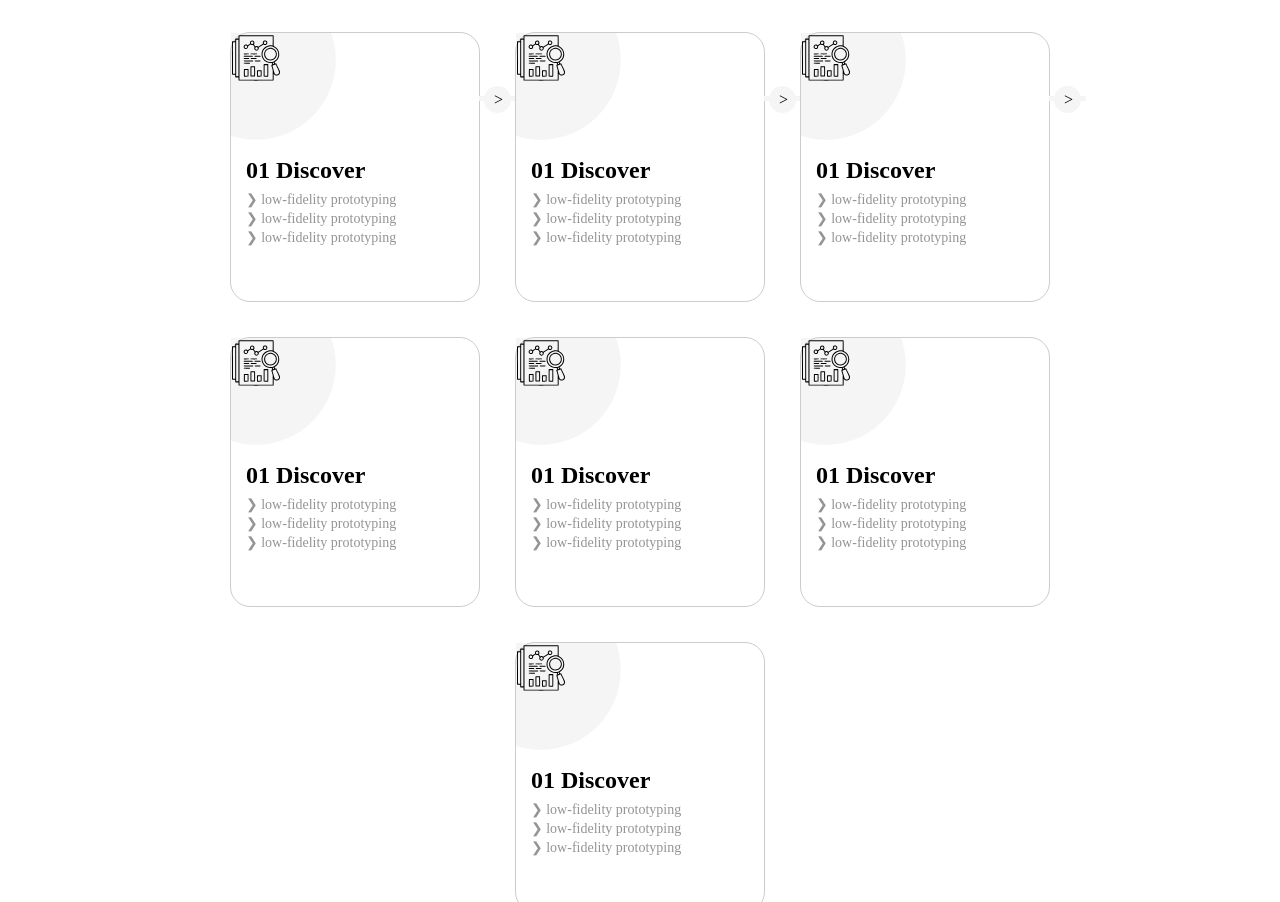
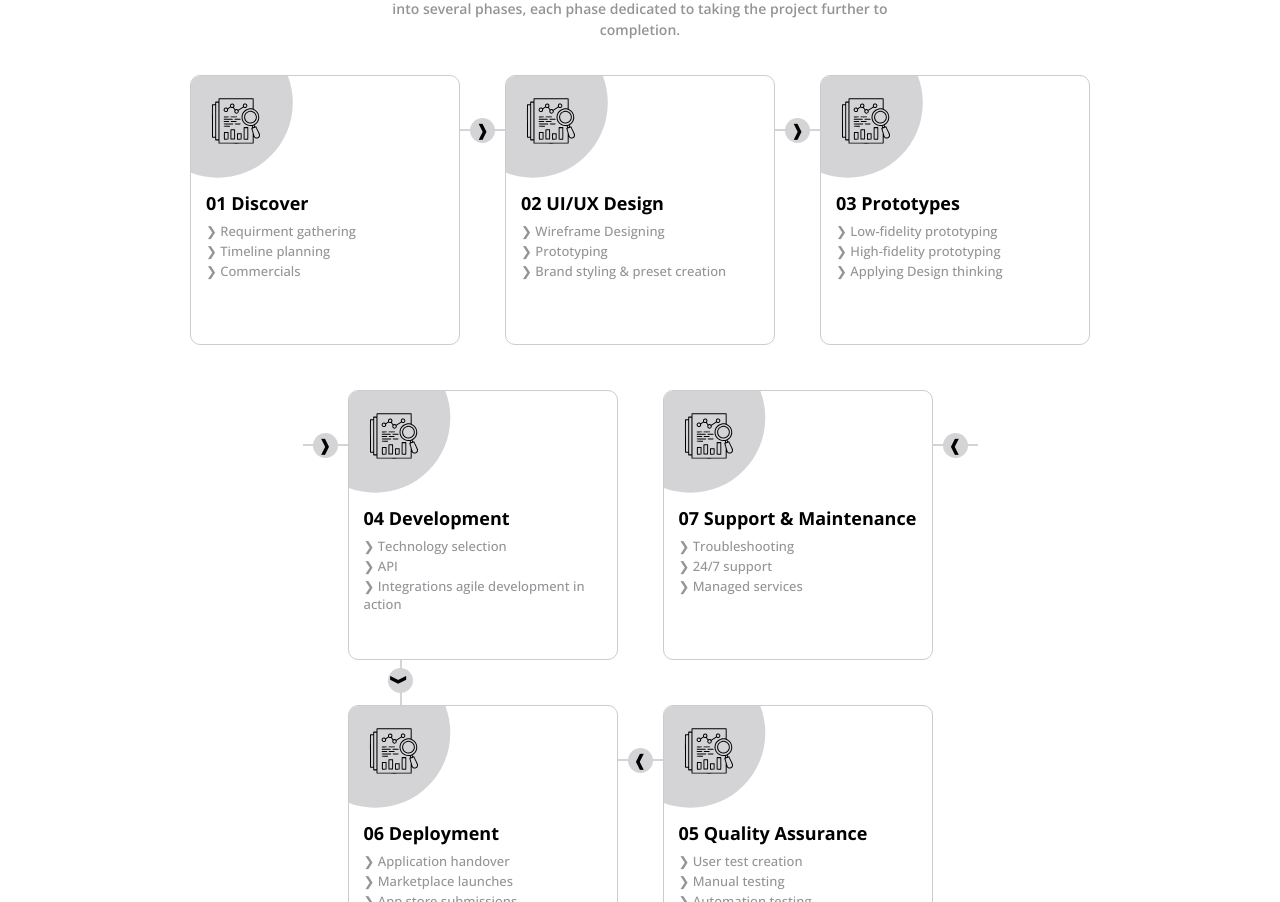
Before and after one commit to AbdelwahabTop/alexapps-task, a plain HTML site: page index.html in a window 1280 px wide. Shown: the part 285-1187 px from the top of the page. Drawn offline with nearby package versions, Linux system fonts and the light colour scheme; a script that the page names is missing.

Commit message:
Add screenshot of the task

```diff
--- a/index.html
+++ b/index.html
@@ -4,6 +4,12 @@
     <meta charset="UTF-8" />
     <title>Simple HTML Page</title>
     <link rel="stylesheet" href="style.css" />
+    <link rel="preconnect" href="https://fonts.googleapis.com">
+    <link rel="preconnect" href="https://fonts.gstatic.com" crossorigin>
+    <link href="https://fonts.googleapis.com/css2?family=Open+Sans:wght@400;500;600;700;800&display=swap"
+        rel="stylesheet"
+    >
+    <link rel="stylesheet" href="https://cdnjs.cloudflare.com/ajax/libs/font-awesome/6.5.1/css/all.min.css" integrity="sha512-DTOQO9RWCH3ppGqcWaEA1BIZOC6xxalwEsw9c2QQeAIftl+Vegovlnee1c9QX4TctnWMn13TZye+giMm8e2LwA==" crossorigin="anonymous" referrerpolicy="no-referrer" />
   </head>
   <body>
     <main class="layout">
@@ -44,17 +50,18 @@
                 <div class="card__text">
                 <h2 class="card__title">01 Discover</h2>
                 <p class="card__info">
-                    &#10095; low-fidelity prototyping
+                    &#10095; Requirment gathering
                 </p>
                 <p class="card__info">
-                    &#10095; low-fidelity prototyping
+                    &#10095; Timeline planning
                 </p>
                 <p class="card__info">
-                    &#10095; low-fidelity prototyping
+                    &#10095; Commercials
                 </p>
                 </div>
-                <div class="arrow-right"></div>
             </div>
+            <div class="arrow_r_l">&#10097;</div>
+
 
             <div class="card">
                 <object
@@ -66,19 +73,20 @@
                 </object>
 
                 <div class="card__text">
-                <h2 class="card__title">01 Discover</h2>
+                <h2 class="card__title">02 UI/UX Design</h2>
                 <p class="card__info">
-                    &#10095; low-fidelity prototyping
+                    &#10095; Wireframe Designing
                 </p>
                 <p class="card__info">
-                    &#10095; low-fidelity prototyping
+                    &#10095; Prototyping
                 </p>
                 <p class="card__info">
-                    &#10095; low-fidelity prototyping
+                    &#10095; Brand styling &  preset creation
                 </p>
                 </div>
-                <div class="arrow-right"></div>
             </div>
+            <div class="arrow_r_l">&#10097;</div>
+
 
             <div class="card">
                 <object
@@ -90,20 +98,43 @@
                 </object>
 
                 <div class="card__text">
-                <h2 class="card__title">01 Discover</h2>
+                <h2 class="card__title">03 Prototypes</h2>
                 <p class="card__info">
-                    &#10095; low-fidelity prototyping
+                    &#10095; Low-fidelity prototyping
                 </p>
                 <p class="card__info">
-                    &#10095; low-fidelity prototyping
+                    &#10095; High-fidelity prototyping
                 </p>
                 <p class="card__info">
-                    &#10095; low-fidelity prototyping
+                    &#10095; Applying Design thinking
                 </p>
                 </div>
-                <div class="arrow-right"></div>
+            </div>
+            <div class="arrow_r_l">&#10097;</div>
 
+            <div class="card">
+                <object
+                id="svgObject"
+                type="image/svg+xml"
+                data="/find.svg"
+                width="50" >
+                Your browser does not support SVG
+                </object>
+
+                <div class="card__text">
+                <h2 class="card__title">04 Development</h2>
+                <p class="card__info">
+                    &#10095; Technology selection
+                </p>
+                <p class="card__info">
+                    &#10095; API
+                </p>
+                <p class="card__info">
+                    &#10095; Integrations agile development in &nbsp; action
+                </p>
+                </div>
             </div>
+            <div class="arrow-down">&#10097;</div>
 
             <div class="card">
                 <object
@@ -115,19 +146,19 @@
                 </object>
 
                 <div class="card__text">
-                <h2 class="card__title">01 Discover</h2>
+                <h2 class="card__title">07 Support & Maintenance</h2>
                 <p class="card__info">
-                    &#10095; low-fidelity prototyping
+                    &#10095; Troubleshooting
                 </p>
                 <p class="card__info">
-                    &#10095; low-fidelity prototyping
+                    &#10095; 24/7 support
                 </p>
                 <p class="card__info">
-                    &#10095; low-fidelity prototyping
+                    &#10095; Managed services
                 </p>
                 </div>
-                <div class="arrow-down"></div>
             </div>
+            <div class="arrow_r_l">&#10096;</div>
 
             <div class="card">
                 <object
@@ -139,18 +170,20 @@
                 </object>
 
                 <div class="card__text">
-                <h2 class="card__title">01 Discover</h2>
+                <h2 class="card__title">06 Deployment</h2>
                 <p class="card__info">
-                    &#10095; low-fidelity prototyping
+                    &#10095; Application handover
                 </p>
                 <p class="card__info">
-                    &#10095; low-fidelity prototyping
+                    &#10095; Marketplace launches
                 </p>
                 <p class="card__info">
-                    &#10095; low-fidelity prototyping
+                    &#10095; App store submissions
                 </p>
                 </div>
             </div>
+            <div class="arrow_r_l">&#10096;</div>
+
 
             <div class="card">
                 <object
@@ -162,44 +195,20 @@
                 </object>
 
                 <div class="card__text">
-                <h2 class="card__title">01 Discover</h2>
+                <h2 class="card__title">05 Quality Assurance</h2>
                 <p class="card__info">
-                    &#10095; low-fidelity prototyping
+                    &#10095; User test creation
                 </p>
                 <p class="card__info">
-                    &#10095; low-fidelity prototyping
+                    &#10095; Manual testing
                 </p>
                 <p class="card__info">
-                    &#10095; low-fidelity prototyping
-                </p>
-                </div>
-            </div>
-
-            <div class="card">
-                <object
-                id="svgObject"
-                type="image/svg+xml"
-                data="/find.svg"
-                width="50">
-                Your browser does not support SVG
-                </object>
-
-                <div class="card__text">
-                <h2 class="card__title">01 Discover</h2>
-                <p class="card__info">
-                    &#10095; low-fidelity prototyping
-                </p>
-                <p class="card__info">
-                    &#10095; low-fidelity prototyping
-                </p>
-                <p class="card__info">
-                    &#10095; low-fidelity prototyping
+                    &#10095; Automation testing
                 </p>
                 </div>
             </div>
       </div>
     </main>
-
     <script src="script.js"></script>
   </body>
 </html>
--- a/style.css
+++ b/style.css
@@ -4,6 +4,10 @@
   box-sizing: border-box;
   padding: 0;
   margin: 0;
+}
+
+body {
+  font-family: "Open Sans", sans-serif;
 }
 
 main {
@@ -18,19 +22,19 @@ main {
 .gray {
   background-color: #f5f5f6;
   width: 100%;
-  height: 60px;
+  height: 45px;
 }
 
 .qoute {
   writing-mode: vertical-lr;
   transform: rotate(180deg);
   width: 30px;
-  height: 100px;
+  height: 120px;
   background-color: #ec7323;
   padding: 5px;
 
   position: absolute;
-  top: 40px;
+  top: 35px;
   right: 0;
 
   display: flex;
@@ -46,32 +50,34 @@ main {
   display: flex;
   justify-content: space-between;
   align-items: center;
-  width: 74%;
+  width: 62%;
   height: 70px;
-  padding: 0 20px;
-  margin: -35px auto;
+  padding: 43px;
+  margin: -30px auto;
   border: none;
   border-radius: 10px;
   box-shadow: -1px 3px 5px rgba(0, 0, 0, 0.2);
   background-color: white;
   color: black;
-  font-weight: 600;
-  font-size: 20px;
+  font-weight: 700;
+  font-size: 25px;
 }
 
 .orange {
   color: #ec7323;
+  margin-bottom: -40px;
 }
 
 .alert__btn {
   background-color: #ec7323;
   color: white;
-  width: 100px;
-  height: 30px;
+  width: 150px;
+  height: 43px;
   border: none;
   border-radius: 5px;
   cursor: pointer;
-  padding: 5px;
+  padding: 8px;
+  font-size: 16px;
 }
 
 .container {
@@ -79,11 +85,9 @@ main {
   justify-content: center;
   align-items: center;
   flex-direction: column;
-  width: 80%;
-  /* height: 100vh; */
-  /* background-color: orange; */
+  width: 72%;
+  flex-wrap: wrap-reverse;
   margin: 80px auto;
-  /* padding: 20px; */
 }
 
 .container__text {
@@ -92,9 +96,6 @@ main {
   display: flex;
   flex-direction: column;
   row-gap: 10px;
-
-  /* justify-content: center; */
-  /* align-items: center; */
 }
 
 .sm_org_txt {
@@ -102,15 +103,12 @@ main {
   font-weight: 600;
 }
 
-/* .container__text h1 {
-  font-size: 50px;
-  font-weight: 600;
-} */
+
 
 .paragraph {
-  width: 63%;
-  font-size: 13.8px;
-  font-weight: 500;
+  width: 61%;
+  font-size: 14px;
+  font-weight: 600;
   color: #959397;
   margin: 5px auto;
   line-height: 1.5;
@@ -121,20 +119,22 @@ main {
   justify-content: center;
   flex-direction: row;
   flex-wrap: wrap;
-  gap: 35px;
+  gap: 10px;
+  row-gap: 45px;
   align-items: center;
   width: 100%;
   height: 100%;
-  margin-top: 30px;
+  margin-top:30px;
 }
 
 .card {
   position: relative;
-  width: 250px;
+  width: 270px;
   height: 270px;
   border: 1px solid #ccc;
   transition: box-shadow 0.3s ease-in-out;
-  border-radius: 20px;
+  border-radius: 10px;
+  overflow: hidden;
 }
 
 .card::before {
@@ -144,22 +144,10 @@ main {
   right: 0;
   width: 100%;
   height: 100%;
-  background: #f5f5f6;
-  clip-path: circle(80px at 10% 10%);
+  background: #D4D3D5;
+  clip-path: circle(75px at 10% 10%);
   transition: 0.5s ease-in-out;
   z-index: -1;
-}
-
-.card::after {
-  content: "";
-  position: relative;
-  top: 0;
-  right: 0;
-  width: 10%;
-  height: 5%;
-  background: #f5f5f6;
-  transition: 0.5s ease-in-out;
-  /* z-index: -1; */
 }
 
 .card:hover:before {
@@ -168,9 +156,13 @@ main {
 
 .card:hover {
   box-shadow: 0px 5px 10px 0px rgba(0, 0, 0, 0.3);
-  #svgObject {
-    fill: white;
-  }
+}
+
+#svgObject {
+  position: absolute;
+  top: 20px;
+  left: 20px;
+  width: 50px;
 }
 
 #svgObject:hover svg {
@@ -178,7 +170,7 @@ main {
 }
 
 .card__text {
-  margin-top: 55px;
+  margin-top: 100px;
   color: black;
   display: flex;
   flex-direction: column;
@@ -189,35 +181,63 @@ main {
 
 .card__title {
   margin-bottom: 5px;
+  font-size: 18px;
+  font-weight: 700;
 }
 
 .card__info {
-  font-size: 14px;
+  font-size: 13px;
   color: #959397;
   font-weight: 500;
 }
 
-.arrow-right {
-  position: absolute;
-  bottom: 200px;
-  left: 248px;
-  width: 37px;
-  height: 5px;
-  background-color: #f5f5f6;
+.arrow_r_l {
+  position: relative;
+  bottom: 80px;
+  left: 0;
+  width: 25px;
+  height: 25px;
+  border-radius: 50%;
+  background-color: #D4D3D5;
   overflow: visible;
+  align-items: center;
+  justify-content: center;
+  display: flex;
 }
 
-.arrow-right::before {
-  content: ">";
+.arrow_r_l::before {
+  content: "";
+  position: absolute;
+  top: 10;
+  right: -10px;
+  width: 45px;
+  height: 2px;
+  background: #D4D3D5;
+  z-index: -1;
+}
+
+.arrow-down {
   position: relative;
-  top: -5px;
-  right: -5px;
-  /* width: 5px;
-  height: 25px; */
-  background: #f5f5f6;
-  /* clip-path: circle(80px at 10% 10%); */
-  padding: 5px;
-  padding-left: 10px;
-  padding-right: 8px;
-  border-radius: 100%;
+  bottom: -155px;
+  left: -240px;
+  width: 25px;
+  height: 25px;
+  border-radius: 50%;
+  background-color: #D4D3D5;
+  display: flex;
+  align-items: center;
+  justify-content: center;
+  writing-mode: vertical-lr;
+  transform: rotate(360deg);
 }
+
+.arrow-down::before {
+  content: "";
+  position: absolute;
+  top: -8px;
+  right: 11px;
+  width: 2px;
+  height: 45px;
+  background: #D4D3D5;
+  z-index: -1;
+}
```
Also changed, not shown: Alexapps-Task.png (added), find.png (deleted).
